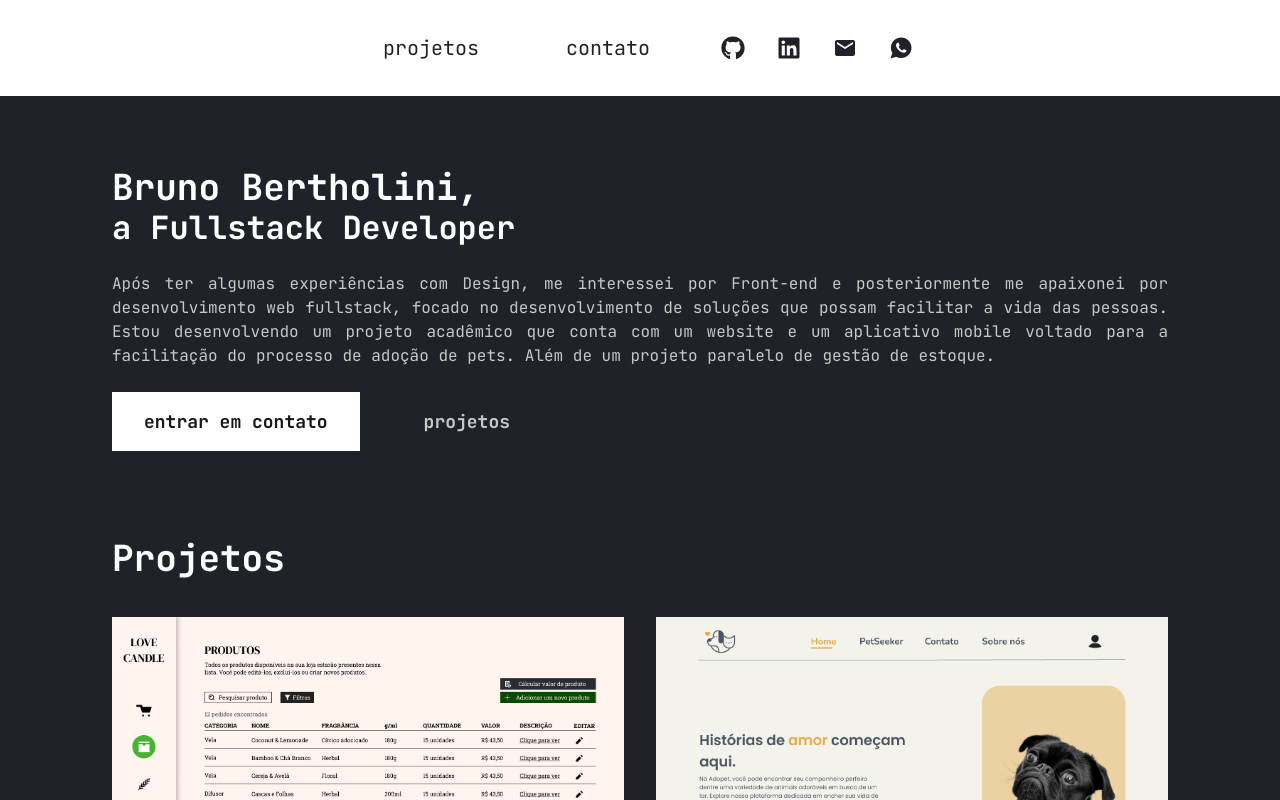
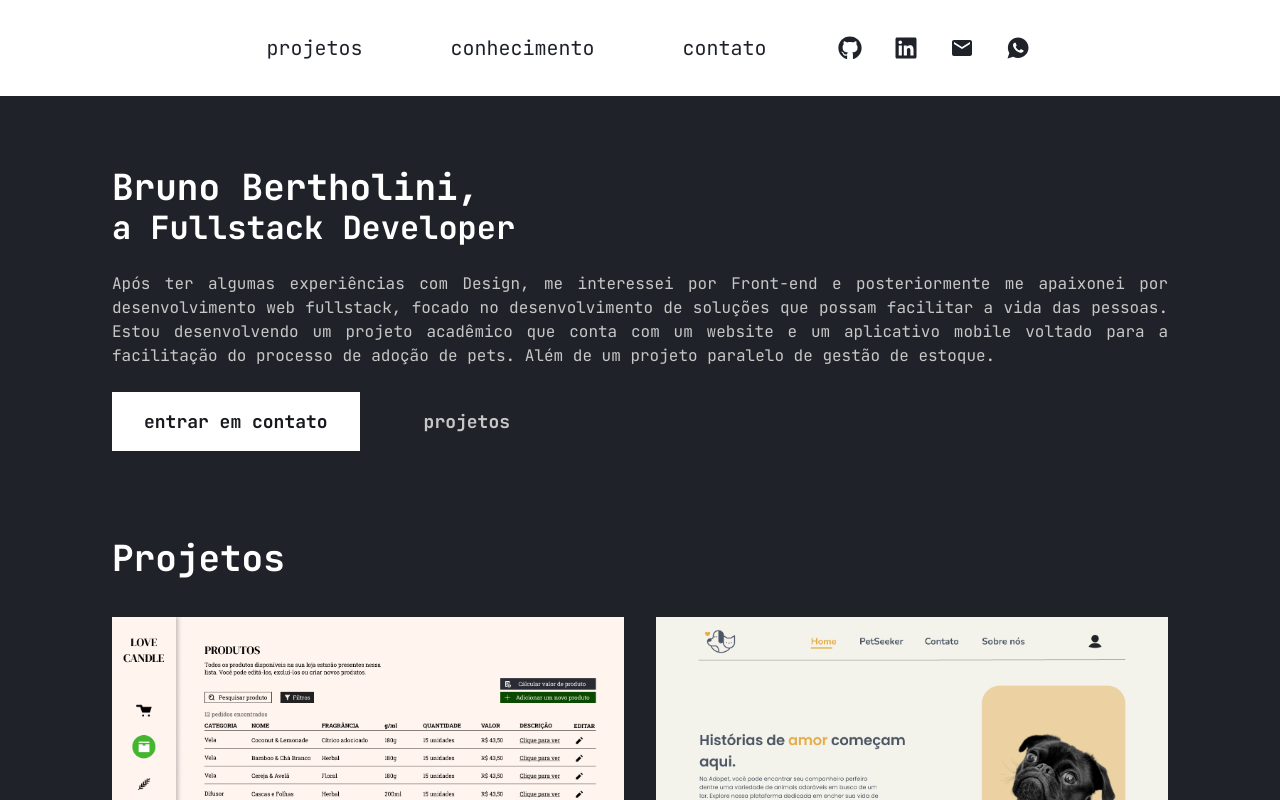
Before and after one commit to brbertholini/portfolio, a React (Vite) app: page / in a window 1280 px wide. Shown: the top 800 px of the page. Built offline with nearby package versions, Linux system fonts and the light colour scheme.

Commit message:
fix: sidebar updates

```diff
--- a/src/components/Header.jsx
+++ b/src/components/Header.jsx
@@ -18,7 +18,8 @@ export function Header() {
         <div className="sticky top-0 z-50 mb-16 bg-white flex justify-center items-center h-24">
             <div className="hidden pt-4 pb-4 md:flex md:items-center ">
                 <ul className="flex">
-                    <li onClick={() => scrollToSection('projects', 140)} className="text-[#1F2329] font-jetbrains text-xl p-4 mr-55px hover:opacity-40 hover:scale-110 transition-all cursor-pointer">projetos</li>
+                    <li onClick={() => scrollToSection('projects', 140)} className="text-[#1F2329] font-jetbrains text-xl p-4 mr-30px lg:mr-14 hover:opacity-40 hover:scale-110 transition-all cursor-pointer">projetos</li>
+                    <li onClick={() => scrollToSection('knowledge', 140)} className="text-[#1F2329] font-jetbrains text-xl p-4 mr-30px lg:mr-14 hover:opacity-40 hover:scale-110 transition-all cursor-pointer">conhecimento</li>
                     <li onClick={() => scrollToSection('contact', 140)} className="text-[#1F2329] font-jetbrains text-xl p-4 hover:opacity-40 hover:scale-110 transition-all cursor-pointer">contato</li>
                 </ul>
                 <div className="text-[#1F2329] flex ml-55px">
@@ -35,8 +36,9 @@ export function Header() {
             <div>
                 <div className={nav ? 'fixed left-0 top-0 w-[60%] pl-10 pr-10  h-full bg-white ease-in-out duration-500' : 'fixed left-[-100%]'}>
                     <ul className="">
-                        <li onClick={() => scrollToSection('projects', 140)} className="text-[#1F2329] pr-10  font-bold font-jetbrains text-xl pt-10 hover:opacity-40 cursor-pointer">projetos</li>
-                        <li onClick={() => scrollToSection('contact', 140)} className="text-[#1F2329] pr-10  font-bold font-jetbrains text-xl pt-7 hover:opacity-40 cursor-pointer">curriculo</li>
+                        <li onClick={() => { scrollToSection('projects', 140); handleNav(); }} className="text-[#1F2329] pr-10  font-bold font-jetbrains text-xl pt-10 hover:opacity-40 cursor-pointer">projetos</li>
+                        <li onClick={() => { scrollToSection('knowledge', 140); handleNav(); }} className="text-[#1F2329] pr-10  font-bold font-jetbrains text-xl pt-7 hover:opacity-40 cursor-pointer">conhecimento</li>
+                        <li onClick={() => { scrollToSection('contact', 140); handleNav(); }} className="text-[#1F2329] pr-10  font-bold font-jetbrains text-xl pt-7 hover:opacity-40 cursor-pointer">curriculo</li>
                     </ul>
                     <ul className="text-[#1F2329] font-bold pt-7 flex flex-wrap">
                         <li className="flex w-[100%] items-center">
--- a/src/components/Knowledge.jsx
+++ b/src/components/Knowledge.jsx
@@ -1,10 +1,10 @@
 export function Knowledge() {
     return (
-        <div className="pt-20 flex flex-col sm:w-[70%]">
-            <h1 id="contact" className="text-[28px] sm:text-[36px] pb-8 font-jetbrains font-semibold text-white">Conhecimento</h1>
+        <div id="knowledge" className="pt-20 flex flex-col sm:w-[70%]">
+            <h1 className="text-[28px] sm:text-[36px] pb-8 font-jetbrains font-semibold text-white">Conhecimento</h1>
             <div className="justify-items-center">
                     <div className="flex flex-col">
-                    <h1 id="contact" className="text-[22px] sm:text-[30px] pb-3 font-jetbrains font-semibold text-white">Front-end</h1>
+                    <h1 className="text-[22px] sm:text-[30px] pb-3 font-jetbrains font-semibold text-white">Front-end</h1>
                         <div className="flex flex-wrap gap-3">
                             <h1 className="text-[18px] sm:text-[22px] bg-[#16191D] text-center pr-4 pl-4 items-center font-jetbrains  text-white">Javascript</h1>
                             <h1 className="text-[18px] sm:text-[22px] bg-[#16191D] text-center pr-4 pl-4 items-center font-jetbrains  text-white">Typescript</h1>
@@ -15,7 +15,7 @@ export function Knowledge() {
                         </div>
                     </div>
                     <div className="flex flex-col pt-8">
-                    <h1 id="contact" className="text-[22px] sm:text-[30px] pb-3 font-jetbrains font-semibold text-white">Back-end</h1>
+                    <h1 className="text-[22px] sm:text-[30px] pb-3 font-jetbrains font-semibold text-white">Back-end</h1>
                         <div className="flex flex-wrap gap-3">
                             <h1 className="text-[18px] sm:text-[22px] bg-[#16191D] text-center pr-4 pl-4 items-center font-jetbrains text-white">Java</h1>
                             <h1 className="text-[18px] sm:text-[22px] bg-[#16191D] text-center pr-4 pl-4 items-center font-jetbrains  text-white">Spring</h1>
@@ -25,7 +25,7 @@ export function Knowledge() {
                         </div>
                     </div>
                     <div className="flex flex-col pt-8">
-                    <h1 id="contact" className="text-[22px] sm:text-[30px] pb-3 font-jetbrains font-semibold text-white">Ferramentas</h1>
+                    <h1 className="text-[22px] sm:text-[30px] pb-3 font-jetbrains font-semibold text-white">Ferramentas</h1>
                         <div className="flex flex-wrap gap-3">
                             <h1 className="text-[18px] sm:text-[22px] bg-[#16191D] text-center pr-4 pl-4 items-center font-jetbrains  text-white">Git</h1>
                             <h1 className="text-[18px] sm:text-[22px] bg-[#16191D] text-center pr-4 pl-4 items-center font-jetbrains  text-white">Github</h1>
@@ -37,7 +37,7 @@ export function Knowledge() {
                         </div>
                     </div>
                     <div className="flex flex-col pt-8">
-                    <h1 id="contact" className="text-[22px] sm:text-[30px] pb-3 font-jetbrains font-semibold text-white">Conceitos</h1>
+                    <h1 className="text-[22px] sm:text-[30px] pb-3 font-jetbrains font-semibold text-white">Conceitos</h1>
                         <div className="flex flex-wrap gap-3">
                             <h1 className="text-[18px] sm:text-[22px] bg-[#16191D] text-center pr-4 pl-4 items-center font-jetbrains text-white">OOP</h1>
                             <h1 className="text-[18px] sm:text-[22px] bg-[#16191D] text-center pr-4 pl-4 items-center font-jetbrains text-white">SCRUM</h1>
```
